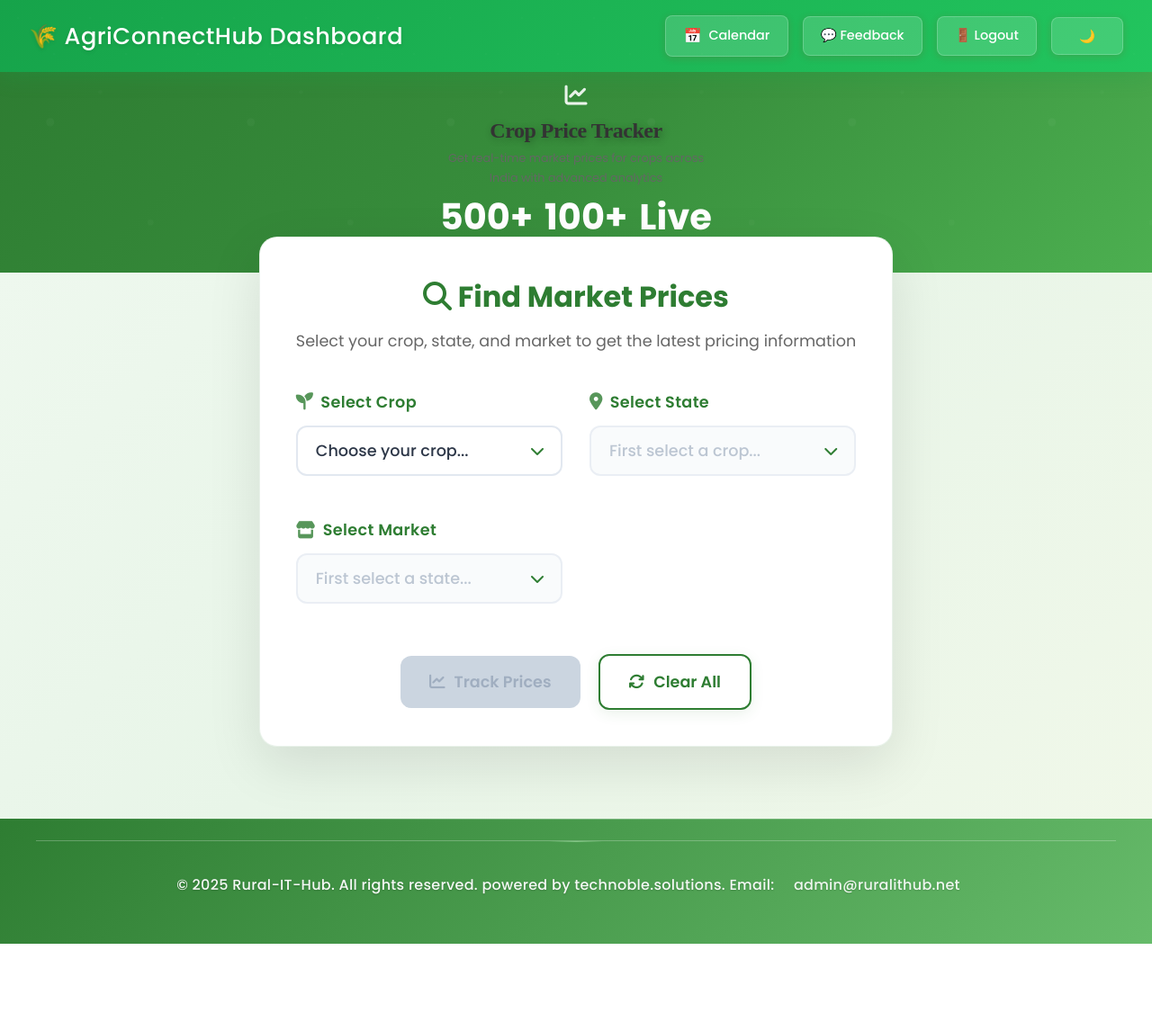
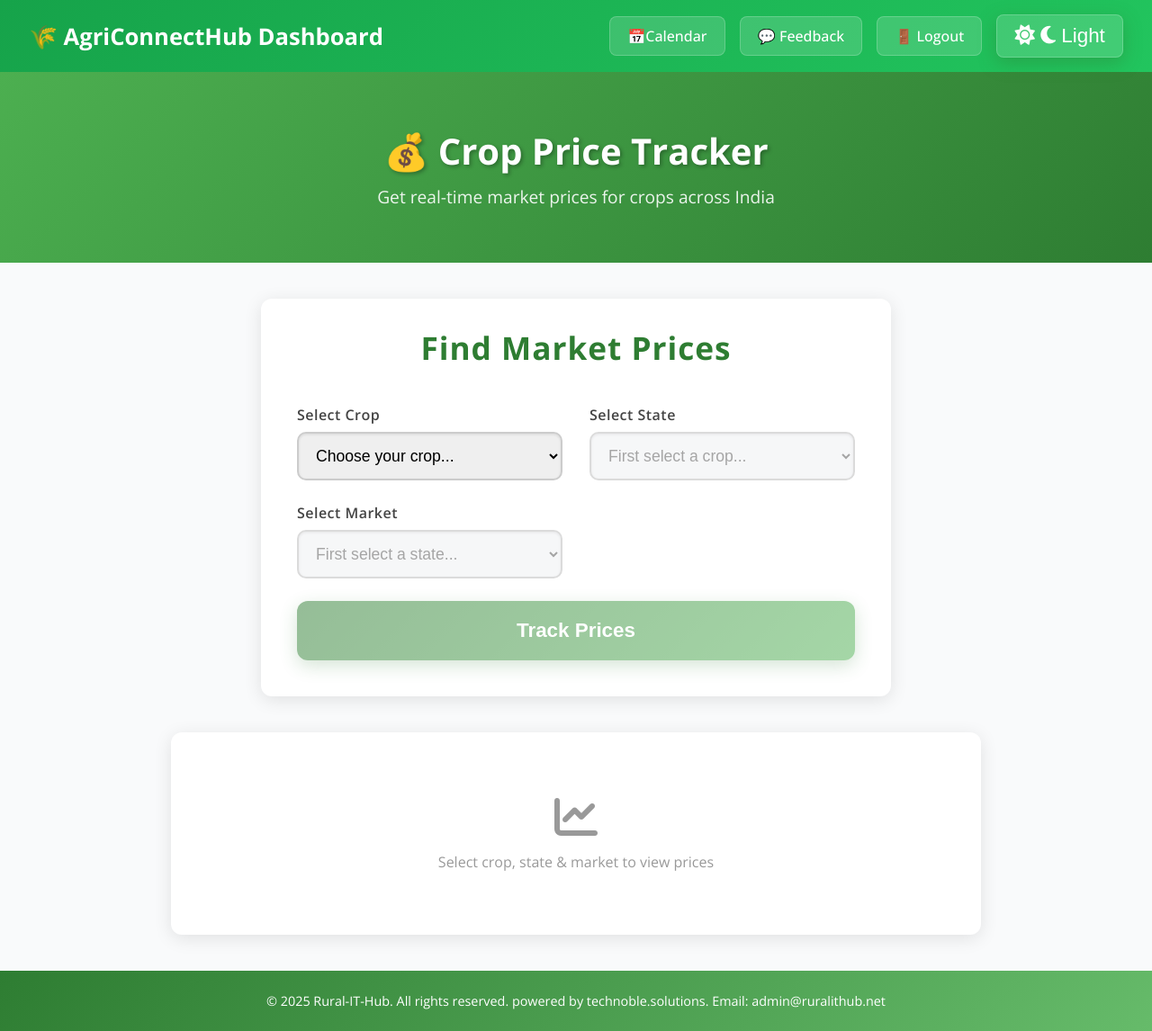
Before and after one commit to Uma2003b/FARMITHUB, a Flask app: page /crop_price_tracker/ in a window 1280 px wide. Shown: the whole page at 90% size. Before the commit the page ends 1049 px from the top, so only its background shows below. Run offline with Flask 3, Linux system fonts and the light colour scheme; some libraries are stand-ins or nearby versions.

Commit message:
Redesign crop price tracker UI to match crop recommendation style

```diff
--- a/Crop_Prices_Tracker/templates/crop_price_tracker.html
+++ b/Crop_Prices_Tracker/templates/crop_price_tracker.html
@@ -1,33 +1,93 @@
 <!DOCTYPE html>
-<html>
+<html lang="en">
 <head>
   <meta charset="UTF-8" />
-    <meta name="viewport" content="width=device-width, initial-scale=1.0, maximum-scale=5.0, user-scalable=yes"/>
-    <meta name="description" content="AgriConnectHub- Empowering Agriculture Through Technology."/>
+  <meta name="viewport" content="width=device-width, initial-scale=1.0" />
+  <meta name="description" content="Crop Price Tracker - Real-time market prices" />
   <title>Crop Price Tracker - AgriConnectHub</title>
-
+  <link rel="stylesheet" href="https://cdnjs.cloudflare.com/ajax/libs/font-awesome/6.5.0/css/all.min.css" />
   <link rel="preconnect" href="https://fonts.googleapis.com" />
   <link rel="preconnect" href="https://fonts.gstatic.com" crossorigin />
-    <link href="https://fonts.googleapis.com/css2?family=Poppins:wght@300;400;500;600;700&display=swap" rel="stylesheet"/>
-    <link rel="stylesheet" href="../../style.css" />
-    <link rel="stylesheet" href="../../main.css" />
-    <link rel="stylesheet" href="../../theme.css" />
-    <link rel="stylesheet" href="{{ url_for('crop_price_tracker.static', filename='styles.css') }}">
-    <link rel="stylesheet" href="https://cdnjs.cloudflare.com/ajax/libs/font-awesome/6.5.0/css/all.min.css" />
+  <link href="https://fonts.googleapis.com/css2?family=Open+Sans:wght@300;400;500;600;700&display=swap" rel="stylesheet" />
   <script src="https://cdn.jsdelivr.net/npm/sweetalert2@11"></script>
   <style>
+    * { margin: 0; padding: 0; box-sizing: border-box; }
+    body { font-family: 'Open Sans', sans-serif; background: #f9fafb; color: #333; }
+
     .uniform-header { background: linear-gradient(135deg, #16a34a 0%, #22c55e 100%); box-shadow: 0 6px 20px rgba(22, 163, 74, 0.25); display: flex; justify-content: space-between; align-items: center; padding: 1rem 2rem; height: 80px; }
     .brand h2 { color: white; margin: 0; font-size: 1.6rem; }
     .header-buttons { display: flex; gap: 1rem; align-items: center; }
     .header-buttons a, .header-buttons button { background: rgba(255,255,255,0.15); color: white; padding: 0.6rem 1.2rem; border-radius: 8px; border: 1px solid rgba(255,255,255,0.2); transition: all 0.3s; cursor: pointer; text-decoration: none; font-weight: 500; }
     .header-buttons a:hover, .header-buttons button:hover { background: rgba(255,255,255,0.25); transform: translateY(-2px); }
+
     .site-footer { background: linear-gradient(135deg, #2e7d32, #66bb6a); color: #fff; margin-top: auto; padding: 1.5rem; text-align: center; font-size: 0.9rem; width: 100%; display: flex; justify-content: center; align-items: center; }
     .site-footer p { margin: 0; text-align: center; }
     .site-footer a { color: #fff; text-decoration: none; }
     .site-footer a:hover { text-decoration: underline; }
+
+    .hero { background: linear-gradient(135deg, #4caf50, #2e7d32); color: white; padding: 60px 20px; text-align: center; margin-bottom: 20px; }
+    .hero h2 { font-size: 2.5em; margin: 0 0 10px 0; text-shadow: 2px 2px 4px rgba(0, 0, 0, 0.3); }
+    .hero p { font-size: 1.2em; margin: 0; opacity: 0.9; }
+
+    .form-container { background: white; padding: 30px 40px 40px 40px; border-radius: 12px; box-shadow: 0 4px 20px rgba(0, 0, 0, 0.1); max-width: 700px; margin: 40px auto; }
+    .form-container h2 { color: #2e7d32; text-align: center; margin-bottom: 40px; font-size: 2.2em; letter-spacing: 1px; }
+
+    form { display: grid; grid-template-columns: repeat(auto-fit, minmax(250px, 1fr)); gap: 25px 30px; }
+    .form-group { margin-bottom: 0; }
+    .form-group.full-width { grid-column: span 2; }
+
+    label { display: block; font-weight: 600; color: #444; margin-bottom: 8px; letter-spacing: 0.03em; }
+    select { width: 100%; padding: 14px 15px; border: 2px solid #ccc; border-radius: 10px; box-sizing: border-box; font-size: 1.1em; transition: all 0.4s ease; box-shadow: inset 0 1px 3px rgba(0, 0, 0, 0.1); }
+    select:focus { outline: none; border-color: #2e7d32; box-shadow: 0 0 10px rgba(46, 125, 50, 0.5); transform: scale(1.05); }
+    select:disabled { background: #f3f4f6; cursor: not-allowed; }
+
+    button { grid-column: span 2; background: linear-gradient(135deg, #2e7d32, #4caf50); color: white; border: none; padding: 20px; font-size: 1.4em; font-weight: 700; border-radius: 12px; cursor: pointer; transition: all 0.4s ease; box-shadow: 0 6px 20px rgba(46, 125, 50, 0.4); }
+    button:hover:not(:disabled) { transform: translateY(-4px); box-shadow: 0 8px 25px rgba(46, 125, 50, 0.6); }
+    button:active { transform: translateY(-2px); }
+    button:disabled { opacity: 0.5; cursor: not-allowed; }
+
+    .results-container { background: white; padding: 30px 40px; border-radius: 12px; box-shadow: 0 4px 20px rgba(0, 0, 0, 0.1); max-width: 900px; margin: 40px auto; }
+    .results-container h2 { color: #2e7d32; margin-bottom: 30px; font-size: 2em; }
+
+    .price-grid { display: grid; grid-template-columns: repeat(auto-fit, minmax(250px, 1fr)); gap: 20px; }
+    .price-card { background: linear-gradient(135deg, #f0fdf4, #dcfce7); padding: 20px; border-radius: 10px; border-left: 4px solid #2e7d32; }
+    .price-card h3 { color: #2e7d32; font-size: 1.2em; margin-bottom: 10px; }
+    .price-amount { font-size: 2em; font-weight: 700; color: #2e7d32; margin: 10px 0; }
+    .price-unit { color: #666; font-size: 0.95em; }
+    .price-details { margin-top: 15px; padding-top: 15px; border-top: 1px solid rgba(46, 125, 50, 0.2); }
+    .price-detail-item { display: flex; justify-content: space-between; margin: 8px 0; font-size: 0.9em; color: #666; }
+
+    .alert { padding: 15px; border-radius: 8px; margin-bottom: 20px; display: flex; gap: 10px; }
+    .alert-error { background: #fee2e2; border-left: 4px solid #dc2626; color: #991b1b; }
+
+    .empty-state { text-align: center; color: #999; padding: 40px 20px; }
+    .empty-state i { font-size: 3em; margin-bottom: 15px; }
+
+    @media (max-width: 768px) {
+      .form-container { padding: 20px 25px; margin: 20px auto; }
+      .form-container h2 { font-size: 1.6em; margin-bottom: 25px; }
+      form { grid-template-columns: 1fr; gap: 15px; }
+      .form-group.full-width { grid-column: span 1; }
+      button { grid-column: span 1; padding: 15px; font-size: 1.1em; }
+      .results-container { padding: 20px 25px; margin: 20px auto; }
+      .price-grid { grid-template-columns: repeat(2, 1fr); gap: 15px; }
+    }
+
+    @media (max-width: 480px) {
+      .uniform-header { padding: 0.8rem 1rem; height: 70px; }
+      .brand h2 { font-size: 1.2rem; }
+      .header-buttons a { display: none; }
+      .header-buttons a:first-child, .header-buttons a:last-child { display: inline-block; }
+      .hero { padding: 40px 15px; }
+      .hero h2 { font-size: 1.8em; }
+      .hero p { font-size: 1em; }
+      .form-container { padding: 15px 20px; margin: 15px auto; }
+      .form-container h2 { font-size: 1.4em; margin-bottom: 20px; }
+      .results-container { padding: 15px 20px; margin: 15px auto; }
+      .price-grid { grid-template-columns: 1fr; }
+    }
   </style>
 </head>
-
 <body>
   <div class="header-nav-wrapper">
     <header class="uniform-header">
@@ -44,181 +104,86 @@
       </div>
     </header>
   </div>
+
   <div class="hero">
-      <div class="hero-content">
-        <div class="hero-icon">
-          <i class="fas fa-chart-line"></i>
-        </div>
-        <h2>Crop Price Tracker</h2>
-        <p>Get real-time market prices for crops across India with advanced analytics</p>
-        <div class="hero-stats">
-          <div class="stat-item">
-            <span class="stat-number">500+</span>
-            <span class="stat-label">Markets</span>
-          </div>
-          <div class="stat-item">
-            <span class="stat-number">100+</span>
-            <span class="stat-label">Crops</span>
-          </div>
-          <div class="stat-item">
-            <span class="stat-number">Live</span>
-            <span class="stat-label">Updates</span>
-          </div>
-        </div>
-      </div>
+    <h2>💰 Crop Price Tracker</h2>
+    <p>Get real-time market prices for crops across India</p>
   </div>
 
-    <style>
-      .hero {
-        padding: 0.5rem 1rem !important;
-        height: auto !important;
-        min-height: auto !important;
-      }
-
-      .hero-content {
-        max-width: 300px !important;
-        margin: 0 auto;
-      }
-
-      .hero h2 {
-        font-size: 1.5rem !important;
-        margin-bottom: 0.3rem !important;
-      }
-
-      .hero p {
-        font-size: 0.8rem !important;
-        margin-bottom: 0.8rem !important;
-      }
-
-      .hero-stats {
-        gap: 0.8rem !important;
-        margin-top: 0.5rem !important;
-      }
-
-      .hero-icon {
-        font-size: 1.5rem !important;
-        margin-bottom: 0.3rem !important;
-      }
-    </style>
-
-    <div class="main-container">
-      <div class="search-section">
-        <div class="search-header">
-          <h3><i class="fas fa-search"></i> Find Market Prices</h3>
-          <p>Select your crop, state, and market to get the latest pricing information</p>
-        </div>
-
-        <form method="POST" id="priceForm" class="price-form">
-          <div class="form-grid">
+  <div class="form-container">
+    <h2>Find Market Prices</h2>
+    <form method="POST" id="priceForm">
       <div class="form-group">
-              <label for="crop" class="form-label">
-                <i class="fas fa-seedling"></i>
-                <span>Select Crop</span>
-              </label>
-              <div class="select-wrapper">
-                <select name="crop" id="crop" required class="form-select">
+        <label for="crop">Select Crop</label>
+        <select name="crop" id="crop" required>
           <option value="">Choose your crop...</option>
           {% for crop in crops %}
           <option value="{{ crop }}">{{ crop }}</option>
           {% endfor %}
         </select>
-                <i class="fas fa-chevron-down select-arrow"></i>
-              </div>
       </div>
 
       <div class="form-group">
-              <label for="state" class="form-label">
-                <i class="fas fa-map-marker-alt"></i>
-                <span>Select State</span>
-              </label>
-              <div class="select-wrapper">
-                <select name="state" id="state" required disabled class="form-select">
+        <label for="state">Select State</label>
+        <select name="state" id="state" required disabled>
           <option value="">First select a crop...</option>
         </select>
-                <i class="fas fa-chevron-down select-arrow"></i>
-              </div>
       </div>
 
       <div class="form-group">
-              <label for="market" class="form-label">
-                <i class="fas fa-store"></i>
-                <span>Select Market</span>
-              </label>
-              <div class="select-wrapper">
-                <select name="market" id="market" required disabled class="form-select">
+        <label for="market">Select Market</label>
+        <select name="market" id="market" required disabled>
           <option value="">First select a state...</option>
         </select>
-                <i class="fas fa-chevron-down select-arrow"></i>
-              </div>
-            </div>
       </div>
 
-          <div class="form-actions">
-            <button type="submit" class="btn btn-primary" id="submitBtn" disabled>
-              <i class="fas fa-chart-line"></i>
-              <span>Track Prices</span>
-              <div class="btn-loader"></div>
-            </button>
-            <button type="button" class="btn btn-secondary" id="clearBtn">
-              <i class="fas fa-refresh"></i>
-              <span>Clear All</span>
-            </button>
-          </div>
+      <button type="submit" id="submitBtn" disabled>Track Prices</button>
     </form>
-      </div>
   </div>
 
   {% if error %}
+  <div class="results-container">
     <div class="alert alert-error">
-      <div class="alert-icon">
       <i class="fas fa-exclamation-triangle"></i>
-      </div>
-      <div class="alert-content">
-        <strong>Error</strong>
-        <p>{{ error }}</p>
+      <div>{{ error }}</div>
     </div>
   </div>
   {% endif %}
 
   {% if result %}
-    <div class="results-section">
-      <div class="results-header">
-        <h3><i class="fas fa-chart-bar"></i> Latest Market Prices</h3>
-        <div class="results-count">{{ result|length }} records found</div>
-      </div>
-
+  <div class="results-container">
+    <h2>Latest Market Prices ({{ result|length }} records)</h2>
     <div class="price-grid">
       {% for row in result %}
       <div class="price-card">
-          <div class="price-card-header">
-            <div class="price-date">
-              <i class="fas fa-calendar-alt"></i>
-              {{ row['arrival_date'] }}
-            </div>
-            <div class="price-trend">
-              <i class="fas fa-arrow-up trend-up"></i>
-            </div>
-          </div>
-
-          <div class="price-main">
+        <h3>{{ row['market'] }}</h3>
         <div class="price-amount">₹{{ row['modal_price'] }}</div>
         <div class="price-unit">per quintal</div>
+        <div class="price-details">
+          <div class="price-detail-item">
+            <span>📍 Location:</span>
+            <span>{{ row['state'] }}</span>
           </div>
-
-          <div class="price-details">
-            <div class="price-location">
-              <i class="fas fa-map-marker-alt"></i>
-              {{ row['market'] }}, {{ row['state'] }}
+          <div class="price-detail-item">
+            <span>📅 Date:</span>
+            <span>{{ row['arrival_date'] }}</span>
           </div>
           {% if row.get('min_price') and row.get('max_price') %}
-            <div class="price-range">
-              <span class="range-label">Range:</span>
-              <span class="range-values">₹{{ row['min_price'] }} - ₹{{ row['max_price'] }}</span>
+          <div class="price-detail-item">
+            <span>📊 Range:</span>
+            <span>₹{{ row['min_price'] }} - ₹{{ row['max_price'] }}</span>
           </div>
           {% endif %}
         </div>
       </div>
       {% endfor %}
+    </div>
+  </div>
+  {% else %}
+  <div class="results-container">
+    <div class="empty-state">
+      <i class="fas fa-chart-line"></i>
+      <p>Select crop, state & market to view prices</p>
     </div>
   </div>
   {% endif %}
@@ -234,38 +199,28 @@
     const submitBtn = document.getElementById("submitBtn");
 
     function updateSubmitButton() {
-        const isFormComplete =
-          cropSelect.value && stateSelect.value && marketSelect.value;
-        submitBtn.disabled = !isFormComplete;
+      submitBtn.disabled = !(cropSelect.value && stateSelect.value && marketSelect.value);
     }
 
     cropSelect.addEventListener("change", function () {
-        const loadingText = "Loading states...";
-        stateSelect.innerHTML = `<option value="">${loadingText}</option>`;
+      stateSelect.innerHTML = '<option value="">Loading states...</option>';
       stateSelect.disabled = true;
-        stateSelect.classList.add("loading");
 
       fetch("/crop_price_tracker/get_states?crop=" + this.value)
         .then((res) => res.json())
         .then((states) => {
-            stateSelect.innerHTML =
-              '<option value="">-- Select State --</option>';
+          stateSelect.innerHTML = '<option value="">-- Select State --</option>';
           states.forEach((state) => {
             stateSelect.innerHTML += `<option value="${state}">${state}</option>`;
           });
           stateSelect.disabled = false;
-            stateSelect.classList.remove("loading");
-
-            marketSelect.innerHTML =
-              '<option value="">-- First select a state --</option>';
+          marketSelect.innerHTML = '<option value="">-- First select a state --</option>';
           marketSelect.disabled = true;
           updateSubmitButton();
         })
         .catch((error) => {
           console.error("Error fetching states:", error);
-            stateSelect.innerHTML =
-              '<option value="">-- Error loading states --</option>';
-            stateSelect.classList.remove("loading");
+          stateSelect.innerHTML = '<option value="">-- Error loading states --</option>';
         });
     });
 
@@ -274,32 +229,25 @@
       const state = this.value;
 
       if (state) {
-          const loadingText = "Loading markets...";
-          marketSelect.innerHTML = `<option value="">${loadingText}</option>`;
+        marketSelect.innerHTML = '<option value="">Loading markets...</option>';
         marketSelect.disabled = true;
-          marketSelect.classList.add("loading");
 
         fetch(`/crop_price_tracker/get_markets?crop=${crop}&state=${state}`)
           .then((res) => res.json())
           .then((markets) => {
-              marketSelect.innerHTML =
-                '<option value="">-- Select Market --</option>';
+            marketSelect.innerHTML = '<option value="">-- Select Market --</option>';
             markets.forEach((market) => {
               marketSelect.innerHTML += `<option value="${market}">${market}</option>`;
             });
             marketSelect.disabled = false;
-              marketSelect.classList.remove("loading");
             updateSubmitButton();
           })
           .catch((error) => {
             console.error("Error fetching markets:", error);
-              marketSelect.innerHTML =
-                '<option value="">-- Error loading markets --</option>';
-              marketSelect.classList.remove("loading");
+            marketSelect.innerHTML = '<option value="">-- Error loading markets --</option>';
           });
       } else {
-          marketSelect.innerHTML =
-            '<option value="">-- First select a state --</option>';
+        marketSelect.innerHTML = '<option value="">-- First select a state --</option>';
         marketSelect.disabled = true;
         updateSubmitButton();
       }
@@ -307,45 +255,17 @@
 
     marketSelect.addEventListener("change", updateSubmitButton);
 
-      document.getElementById('clearBtn').addEventListener('click', function() {
-        cropSelect.value = '';
-        stateSelect.innerHTML = '<option value="">First select a crop...</option>';
-        stateSelect.disabled = true;
-        marketSelect.innerHTML = '<option value="">First select a state...</option>';
-        marketSelect.disabled = true;
-        updateSubmitButton();
-      });
-
     document.getElementById("priceForm").addEventListener("submit", function () {
-        submitBtn.classList.add("loading");
-        const btnText = submitBtn.querySelector('span');
-        const btnIcon = submitBtn.querySelector('i');
-        btnText.textContent = "Fetching Prices...";
-        btnIcon.className = "fas fa-spinner fa-spin";
+      submitBtn.disabled = true;
     });
 
     updateSubmitButton();
-    </script>
-    <script src="../../nav.js"></script>
-    <script src="../../theme.js"></script>
 
-    <script>
     function showLogoutConfirmation() {
-        Swal.fire({
-          title: 'Confirm Logout',
-          text: 'Are you sure you want to logout?',
-          icon: 'warning',
-          showCancelButton: true,
-          confirmButtonColor: '#d33',
-          cancelButtonColor: '#3085d6',
-          confirmButtonText: 'Yes, logout',
-          cancelButtonText: 'Cancel'
-        }).then((result) => {
-          if (result.isConfirmed) {
+      if (confirm('Are you sure you want to logout?')) {
         localStorage.removeItem('currentUser');
         window.location.href = '/';
       }
-        });
     }
   </script>
 </body>
```
Lines whose indentation alone changed are shown as unchanged.
